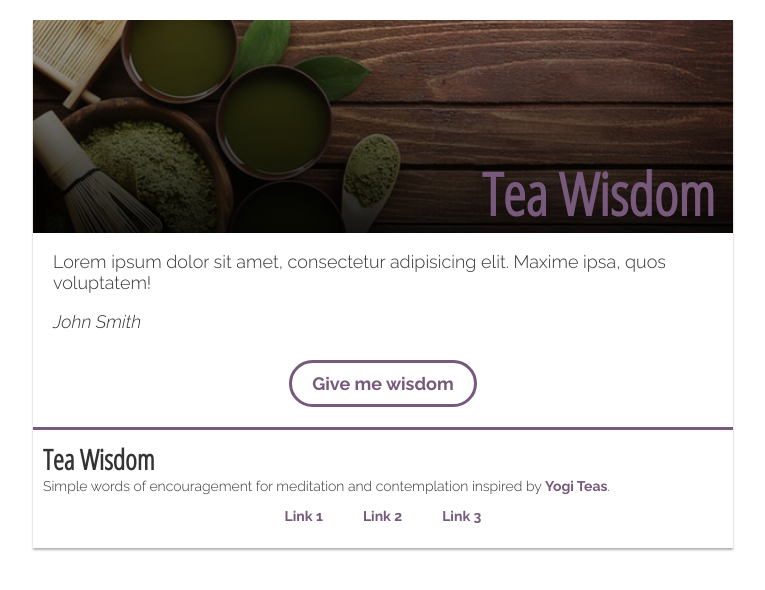
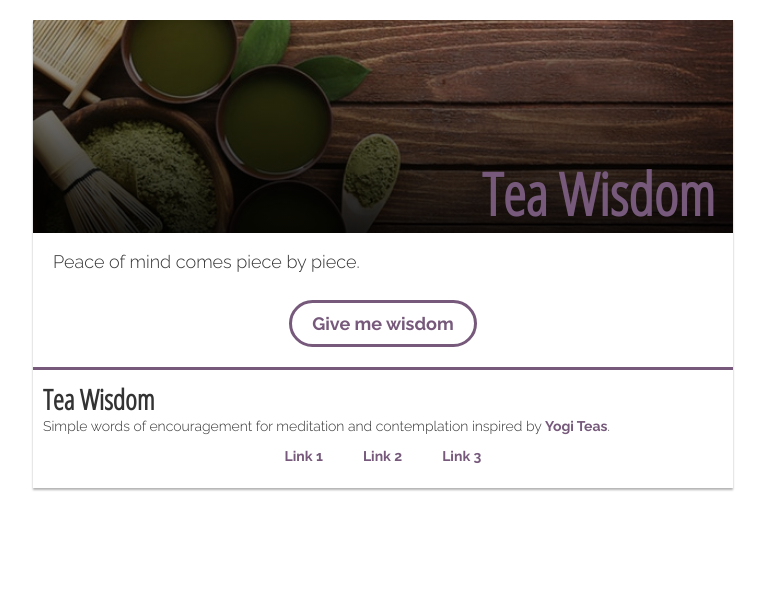
Before and after one commit to joshottey/TeaWisdom, a plain HTML site: page index.html in a window 1280 px wide. Both pictures are taken after a click on the link "Give me wisdom". Shown: the whole page, without its empty margins (257-1022 px from the left). Drawn offline with Linux system fonts and the light colour scheme.

Commit message:
First working commit of scripts.js

```diff
--- a/index.html
+++ b/index.html
@@ -21,8 +21,8 @@
 
   <main>
     <div id="quote-area">
-      <p id="quote">Lorem ipsum dolor sit amet, consectetur adipisicing elit. Maxime ipsa, quos voluptatem!</p>
-      <p id="attributed"><em>John Smith</em></p>
+      <p id="quote">Click below for some inspiration!</p>
+      <p style="display:none;"><em id="author"></em></p>
     </div>
     <a href="#" id="new-quote" class="btn">Give me wisdom</a>
   </main>
--- a/js/scripts.js
+++ b/js/scripts.js
@@ -1,9 +1,19 @@
 document.onreadystatechange = function () {
   if (document.readyState === "interactive") {
-    fetch('../assets/data/wisdom.json')
+
+    let quotes;
+
+    fetch('https://raw.githubusercontent.com/joshottey/TeaWisdom/master/assets/data/wisdom.json')
       .then(response => response.json())
       .then(data => {
-        console.log(data)
+        quotes = data.yogi.wisdom;
       });
+
+    function newQuote() {
+      let choice = Math.floor(Math.random() * (quotes.length));
+      document.querySelector("#quote").innerHTML = quotes[choice];
+    }
+
+    document.querySelector('#new-quote').addEventListener("click", newQuote);
   }
 }
```
